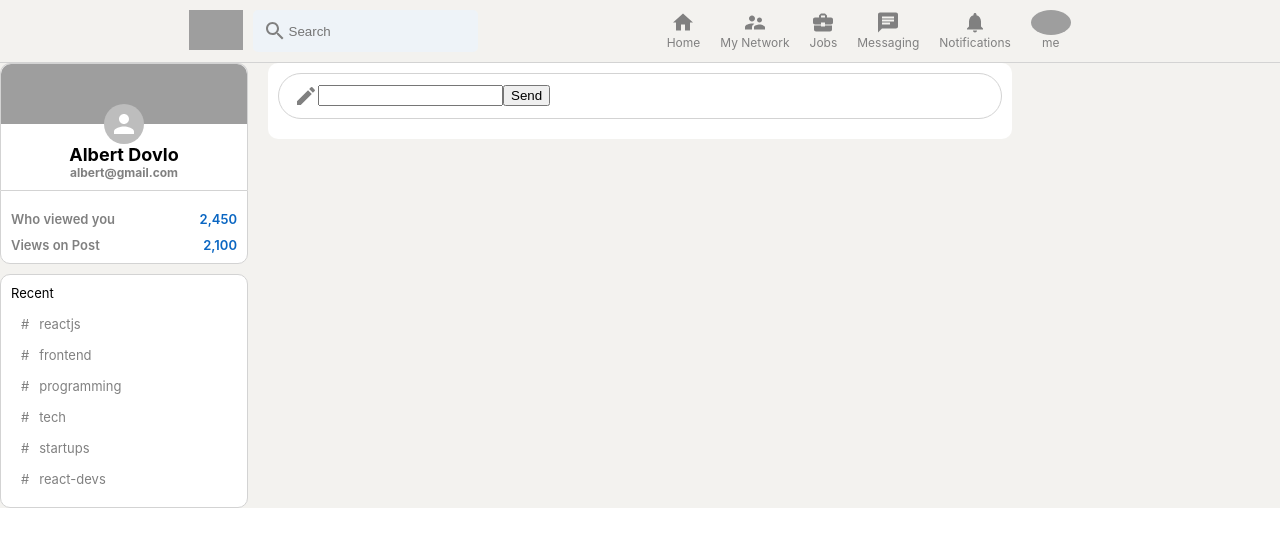
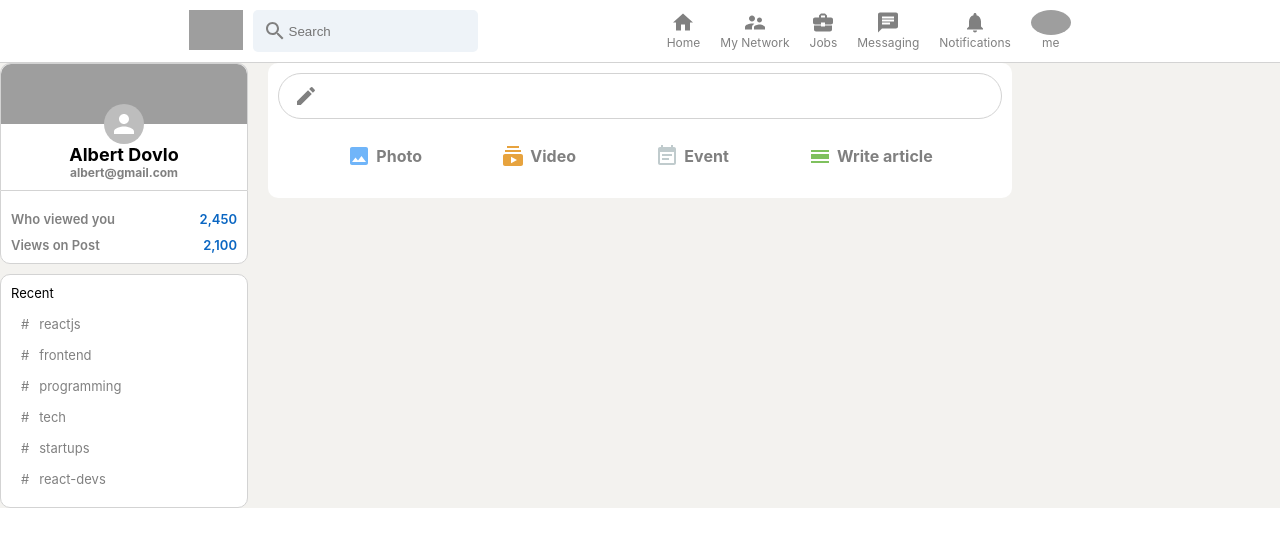
Before and after one commit to alb1nut/linkedin-clone, a React (Create React App) app: page / in a window 1280 px wide. Shown: the top 546 px of the page. Built offline with nearby package versions, Linux system fonts and the light colour scheme; grey boxes are pictures that could not be loaded.

Commit message:
Feature: finished the Feed__top  aspect of Ui

```diff
--- a/src/components/Feed.js
+++ b/src/components/Feed.js
@@ -1,6 +1,11 @@
 import React from 'react'
 import '../styles/Feed.css'
 import CreateIcon from '@mui/icons-material/Create';
+import ImageIcon from '@mui/icons-material/Image';
+import SubscriptionsIcon from '@mui/icons-material/Subscriptions';
+import EventNoteIcon from '@mui/icons-material/EventNote';
+import CalendarViewDayIcon from '@mui/icons-material/CalendarViewDay';
+import InputOption from './InputOption';
 
 
 const Feed = () => {
@@ -15,8 +20,14 @@
             <button type='submit'>Send</button>
           </form>
        </div>
+      <div className="feed__inputOptions">
+        <InputOption Icon={ImageIcon} title='Photo' color='#70B5F9' />
+        <InputOption Icon={SubscriptionsIcon} title='Video' color='#E7A33E' />
+        <InputOption Icon={EventNoteIcon} title='Event' color='#C0CBCD' />
+        <InputOption Icon={CalendarViewDayIcon} title='Write article' color='#7FC15E' />
+      </div>
+      </div>
 
-      </div>
     </div>
   )
 }
--- /dev/null
+++ b/src/components/InputOption.js
@@ -0,0 +1,15 @@
+import React from 'react'
+import '../styles/InputOption.css'
+
+const InputOption = ({Icon ,title ,color}) => {
+  return (
+    <div className='inputOption'>
+       <Icon style={{
+        color:color
+       }}/>
+       <h4>{title}</h4>
+    </div>
+  )
+}
+
+export default InputOption
--- a/src/styles/Feed.css
+++ b/src/styles/Feed.css
@@ -21,5 +21,27 @@
 }
 
 .feed__input >form{
+    display: flex;
+    width: 100%;
+}
 
+.feed__input >form >input{
+    border: none;
+    flex: 1;
+    margin-left: 10px;
+    /* outline-width: 0; */
+    outline: none;
+    font-weight: 600;
+    /* width: 100%; */
 }
+
+
+.feed__input >form >button{
+    display: none;
+}
+
+
+.feed__inputOptions{
+    display: flex;
+    justify-content: space-evenly;
+}
--- a/src/styles/Header.css
+++ b/src/styles/Header.css
@@ -2,6 +2,7 @@
     position: sticky;
     top: 0;
     display: flex;
+    background-color: #fff;
     justify-content: space-evenly;
     border-bottom: 0.1px solid lightgray;
     padding-top: 10px;
--- /dev/null
+++ b/src/styles/InputOption.css
@@ -0,0 +1,17 @@
+.inputOption{
+    display: flex;
+    align-items: center;
+    margin-top: 15px;
+    color: gray;
+    padding: 10px;
+    cursor: pointer;
+}
+
+.inputOption:hover{
+    background-color: whitesmoke;
+    border-radius: 10px;
+}
+
+.inputOption > h4{
+ margin-left: 5px;
+}
```
